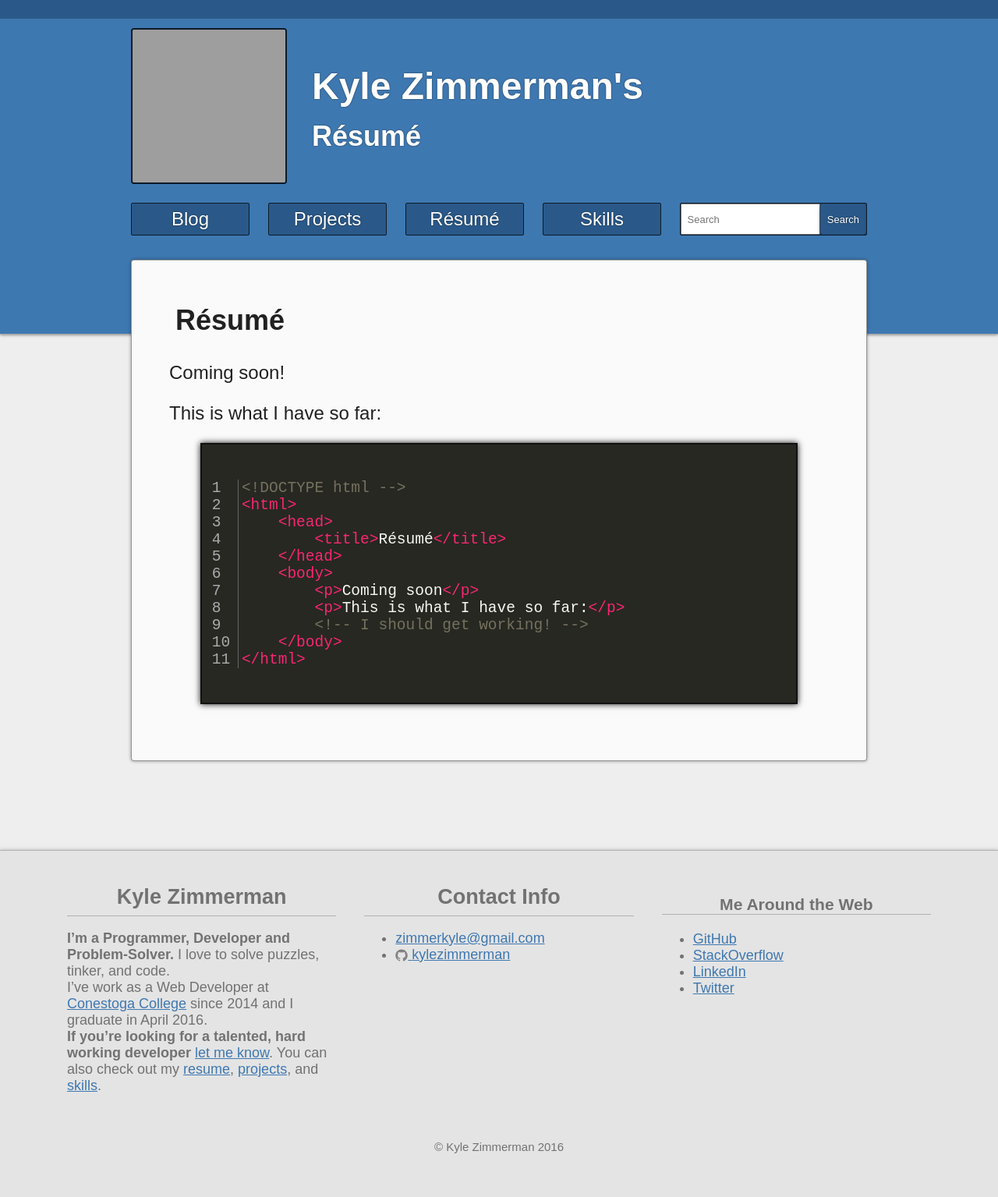
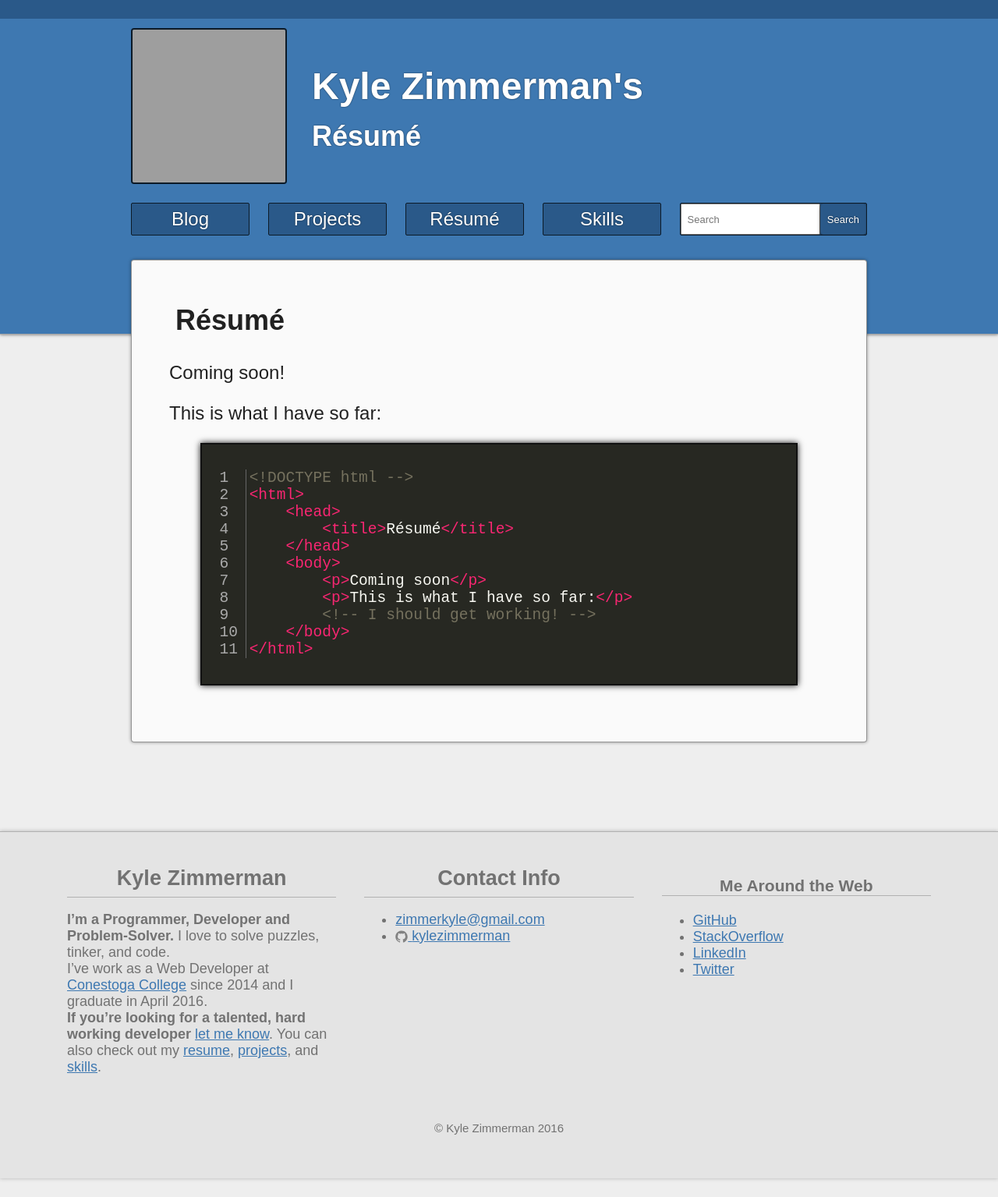
Before and after one commit to kylezimmerman/kylezimmerman.github.io, a Jekyll site: the page built from resume.md, in a window 1280 px wide. Shown: the whole page at 78% size. Built offline with Jekyll 4.4.1, drawn with Linux system fonts in a browser that asks for light colours; after the commit the page ends 1511 px from its top, so only the background shows below that; grey boxes are pictures that could not be loaded.

Commit message:
More Syntax Highlighting Styles
de349b54dd7a5efe6a09e6d999c143a3cd81a00d fixed most of the issues,
however the padding is still off around the entire highlight. This
should solve that.

```diff
--- a/_sass/_syntax-highlighting.scss
+++ b/_sass/_syntax-highlighting.scss
@@ -18,12 +18,7 @@ code:not([data-lang]) {
     border-radius: 2px; border: 1px solid #111;
 }
 
-.highlight code {
-    padding: 0.5em;
-}
-
-
-.highlight > pre { box-shadow: 0 0 8px #111; border: 2px solid #111; }
+.highlight > pre { box-shadow: 0 0 8px #111; border: 2px solid #111; padding: 0.5em; }
 
 .highlight pre { background-color: #272822; color: #f8f8f2; }
 .highlight .hll { background-color: #272822; }
```
